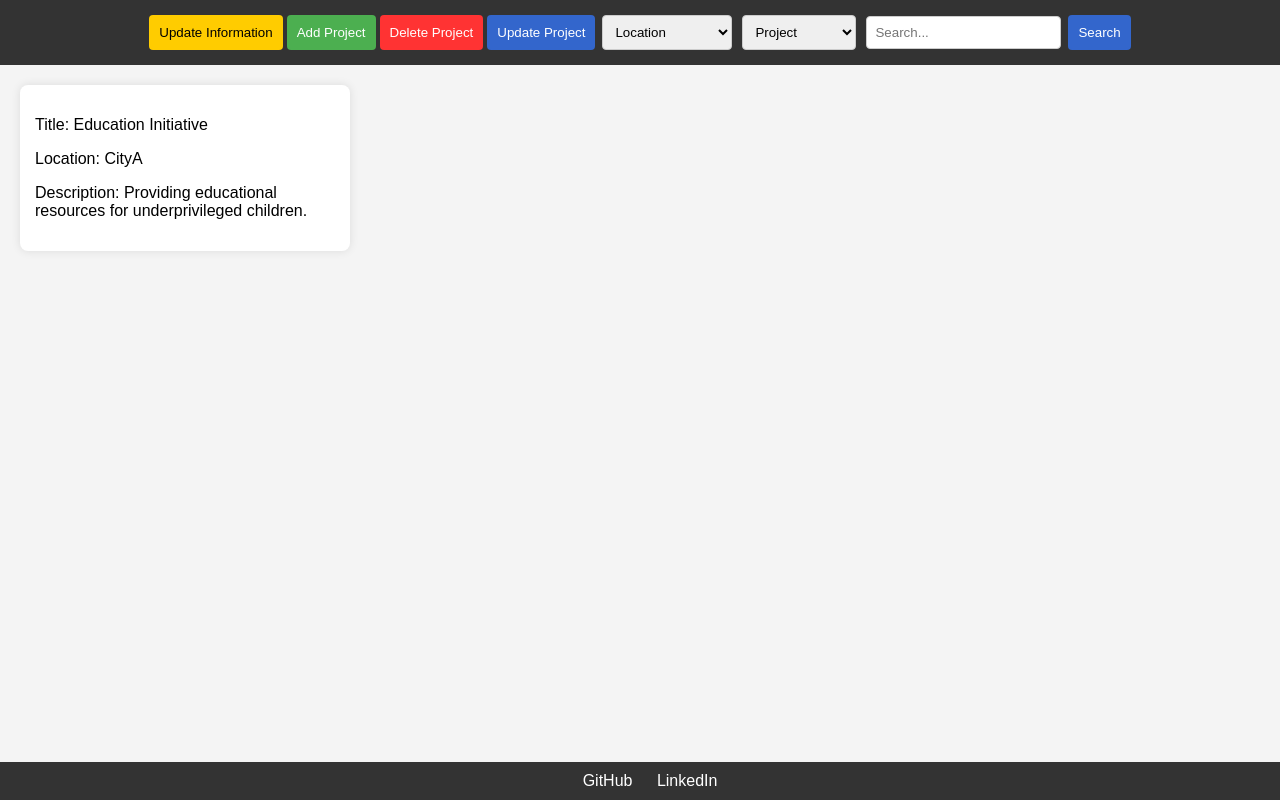
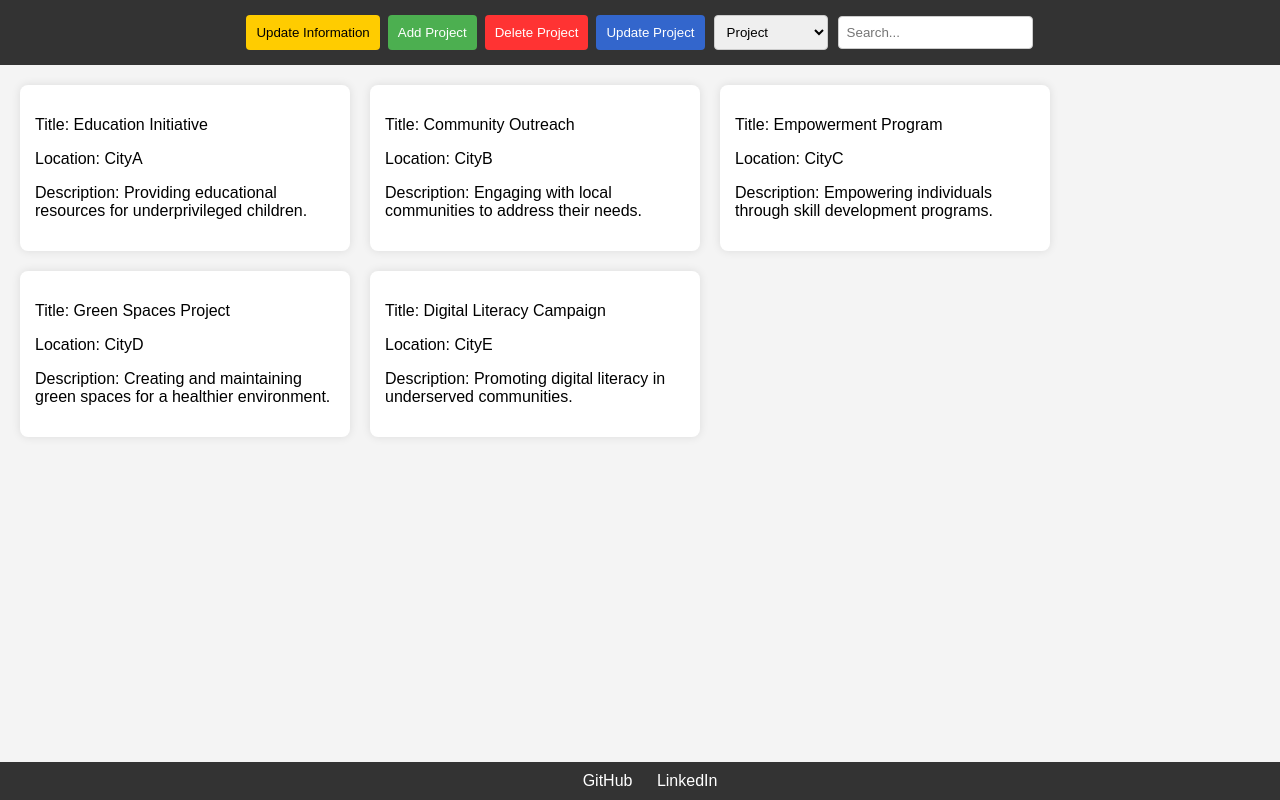
Before and after one commit to scarywalker/hackaton2, a website: page public/search.html in a window 1280 px wide. Drawn offline with Linux system fonts and the light colour scheme.

Commit message:
search done

```diff
--- a/public/search.css
+++ b/public/search.css
@@ -23,29 +23,29 @@ button {
     border: none;
     border-radius: 4px;
     cursor: pointer;
-    margin: 2px;
+    margin: 4px;
 }
 
 button:hover {
     opacity: 0.9;
 }
 
-button:nth-child(1) {
+#change {
     background-color: #ffcc00;
     color: #000;
 }
 
-button:nth-child(2) {
+#add {
     background-color: #4caf50;
     color: #fff;
 }
 
-button:nth-child(3) {
+#delete {
     background-color: #ff3333;
     color: #fff;
 }
 
-button:nth-child(4) {
+#update {
     background-color: #3366cc;
     color: #fff;
 }
--- a/public/search.html
+++ b/public/search.html
@@ -12,23 +12,22 @@
     <header>
         <nav>
             <div class="navbar">
-                <button onclick="updateInformation()">Update Information</button>
-                <button onclick="addProject()">Add Project</button>
-                <button onclick="deleteProject()">Delete Project</button>
-                <button onclick="updateProject()">Update Project</button>
+                <button id="change" onclick="updateInformation()">Update Information</button>
+                <button id="add" onclick="addProject()">Add Project</button>
+                <button id="delete" onclick="deleteProject()">Delete Project</button>
+                <button id="update" onclick="updateProject()">Update Project</button>
                 <div class="search-bar">
-                    <select id="searchCategory">
+                    <!-- <select id="searchCategory">
                         <option value="location">Location</option>
                         <option value="areaOfInterest">Area of Interest</option>
                         <option value="name">Name</option>
-                    </select>
+                    </select> -->
                     <select id="searchType">
                         <option value="project">Project</option>
                         <option value="organization">Organization</option>
                         <option value="person">Person</option>
                     </select>
                     <input type="text" id="searchInput" placeholder="Search...">
-                    <button onclick="performSearch()">Search</button>
                 </div>
             </div>
         </nav>
--- a/public/search.js
+++ b/public/search.js
@@ -1,29 +1,125 @@
-function updateInformation() {
-  // Add logic for updating information
-  console.log("Updating Information");
-}
-
-function addProject() {
-  // Add logic for adding a project
-  console.log("Adding Project");
-}
-
-function deleteProject() {
-  // Add logic for deleting a project
-  console.log("Deleting Project");
-}
-
-function updateProject() {
-  // Add logic for updating a project
-  console.log("Updating Project");
-}
-
-function performSearch() {
-  // Add logic for performing search
-  console.log("Performing Search");
-}
-
 const resultsDiv = document.querySelector(".search-results");
+const searchType = document.getElementById("searchType");
+const searchInput = document.getElementById("searchInput");
+const data = [
+  {
+    organization_id: 1,
+    title: "Education Initiative",
+    description:
+      "Providing educational resources for underprivileged children.",
+    location: "CityA",
+  },
+  {
+    id: 1,
+    username: "org1",
+    full_name: "Environmental Advocates",
+    email: "environment@example.com",
+    contact_telephone: "444-555-6666",
+    areas_of_interest: ["Environmental Conservation", "Wildlife Protection"],
+  },
+  {
+    id: 1,
+    username: "user2",
+    full_name: "John Doe",
+    email: "john@example.com",
+    contact_telephone: "123-456-7890",
+    areas_of_interest: ["Education", "Community Service"],
+    available_locations: ["CityA", "CityB"],
+  },
+  {
+    organization_id: 2,
+    title: "Community Outreach",
+    description: "Engaging with local communities to address their needs.",
+    location: "CityB",
+  },
+  {
+    id: 2,
+    username: "org2",
+    full_name: "Health for All",
+    email: "healthforall@example.com",
+    contact_telephone: "111-222-3333",
+    areas_of_interest: ["Healthcare", "Community Wellness"],
+  },
+  {
+    id: 2,
+    username: "user3",
+    full_name: "Alice Johnson",
+    email: "alice@example.com",
+    contact_telephone: "555-123-4567",
+    areas_of_interest: ["Technology", "Youth Development"],
+    available_locations: ["CityC", "CityD"],
+  },
+  {
+    organization_id: 3,
+    title: "Empowerment Program",
+    description: "Empowering individuals through skill development programs.",
+    location: "CityC",
+  },
+  {
+    organization_id: 4,
+    title: "Green Spaces Project",
+    description:
+      "Creating and maintaining green spaces for a healthier environment.",
+    location: "CityD",
+  },
+  {
+    organization_id: 5,
+    title: "Digital Literacy Campaign",
+    description: "Promoting digital literacy in underserved communities.",
+    location: "CityE",
+  },
+  {
+    id: 3,
+    username: "org3",
+    full_name: "Animal Guardians",
+    email: "animalguardians@example.com",
+    contact_telephone: "777-888-9999",
+    areas_of_interest: ["Animal Welfare", "Pet Adoption"],
+  },
+  {
+    id: 4,
+    username: "org4",
+    full_name: "Community Health Initiatives",
+    email: "healthinitiatives@example.com",
+    contact_telephone: "333-444-5555",
+    areas_of_interest: ["Public Health", "Health Education"],
+  },
+  {
+    id: 5,
+    username: "org5",
+    full_name: "Education for All",
+    email: "educationforall@example.com",
+    contact_telephone: "999-000-1111",
+    areas_of_interest: ["Education Access", "Literacy Programs"],
+  },
+  {
+    id: 3,
+    username: "user4",
+    full_name: "Bob Smith",
+    email: "bob@example.com",
+    contact_telephone: "888-777-6666",
+    areas_of_interest: ["Community Service", "Technology"],
+    available_locations: ["CityF", "CityG"],
+  },
+  {
+    id: 4,
+    username: "user5",
+    full_name: "Eva Martinez",
+    email: "eva@example.com",
+    contact_telephone: "666-555-4444",
+    areas_of_interest: ["Environment", "Youth Development"],
+    available_locations: ["CityH", "CityI"],
+  },
+  {
+    id: 5,
+    username: "user6",
+    full_name: "Charlie Brown",
+    email: "charlie@example.com",
+    contact_telephone: "444-333-2222",
+    areas_of_interest: ["Technology", "Community Wellness"],
+    available_locations: ["CityJ", "CityK"],
+  },
+];
 
 function appendBoxes(dataArray) {
   dataArray.forEach((obj) => {
@@ -55,47 +151,45 @@ function appendBoxes(dataArray) {
   });
 }
 
-const data = [
-  {
-    organization_id: 1,
-    title: "Education Initiative",
-    description:
-      "Providing educational resources for underprivileged children.",
-    location: "CityA",
-  },
-  {
-    id: 1,
-    username: "org1",
-    full_name: "Environmental Advocates",
-    email: "environment@example.com",
-    contact_telephone: "444-555-6666",
-    areas_of_interest: '{"Environmental Conservation","Wildlife Protection"}',
-  },
-  {
-    id: 1,
-    username: "user2",
-    full_name: "John Doe",
-    email: "john@example.com",
-    contact_telephone: "123-456-7890",
-    areas_of_interest: '{"Education","Community Service"}',
-    available_locations: '{"CityA","CityB"}',
-  },
-];
+function filterInput() {
+  const list = resultsDiv.children;
+  for (let i = 0; i < list.length; i++) {
+    if (list[i].classList.contains("correct")) {
+      list[i].classList.remove("correct");
+    }
+    if (
+      list[i].innerHTML
+        .toLowerCase()
+        .includes(`${searchInput.value.toLowerCase()}`) &&
+      list[i].classList.contains(`${searchType.value}`)
+    ) {
+      list[i].classList += " correct";
+    }
+  }
+}
 
-const searchType = document.getElementById("searchType");
-const searchInput = document.getElementById("searchInput");
+function updateInformation() {
+  // Add logic for updating information
+  console.log("Updating Information");
+}
 
-function filterType() {
-    list = resultsDiv.children
-  for (let i = 0; i < list.length; i++) {
-    if (list[i].classList.contains("correct")) {list[i].classList.remove("correct")}
-    if (list[i].classList.contains(`${searchType.value}`)) {list[i].classList += " correct"};
-  }
+function addProject() {
+  // Add logic for adding a project
+  console.log("Adding Project");
+}
+
+function deleteProject() {
+  // Add logic for deleting a project
+  console.log("Deleting Project");
+}
+
+function updateProject() {
+  // Add logic for updating a project
+  console.log("Updating Project");
 }
 
 appendBoxes(data);
 
-filterType();
-searchType.addEventListener("input", filterType);
-
-console.log(resultsDiv.children[0]);
+filterInput();
+searchType.addEventListener("input", filterInput);
+searchInput.addEventListener("input", filterInput);
```
